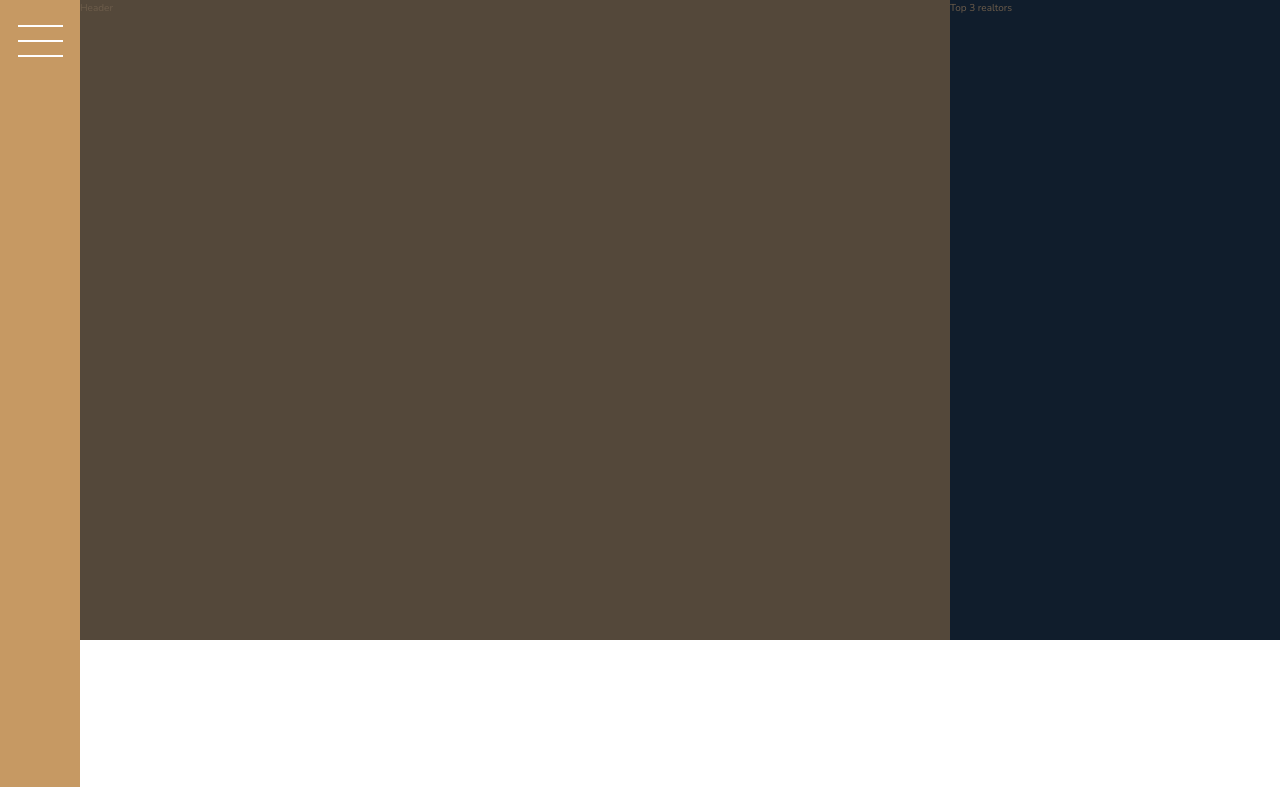
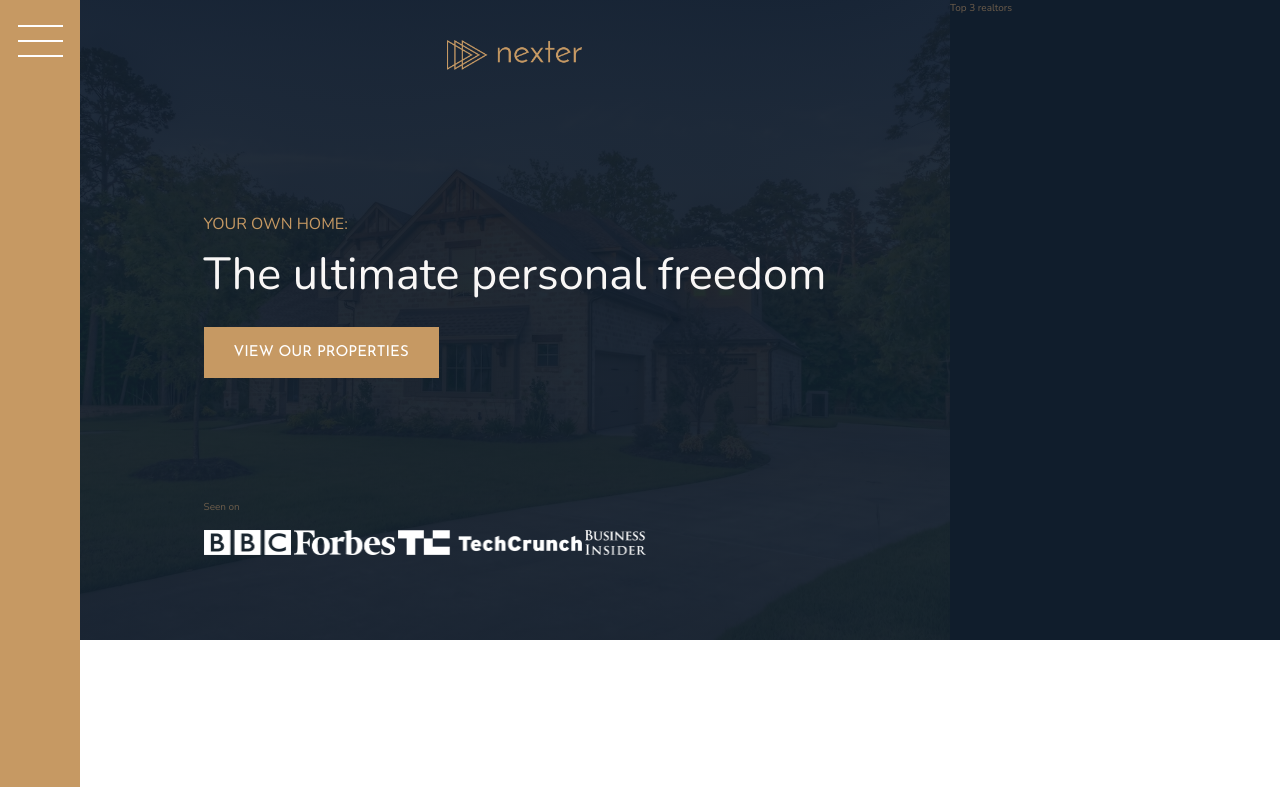
Before and after one commit to grglucastr/nexter, a website: page index.html in a window 1280 px wide. Shown: the top 787 px of the page. Drawn offline with nearby package versions, Linux system fonts and the light colour scheme.

Commit message:
Header part 1

```diff
--- a/index.html
+++ b/index.html
@@ -17,7 +17,22 @@
         </div>
 
         <header class="header">
-            Header
+            <img src="./img/logo.png" alt="Nexter logo" class="header__logo">
+
+            <h3 class="heading-3">Your own home:</h3>
+            <h1 class="heading-1">The ultimate personal freedom</h1>
+
+            <button class="btn header__btn">View our properties</button>
+
+            <div class="header_seenon--text">
+                Seen on
+            </div>
+            <div class="header__seenon-logos">
+                <img src="./img/logo-bbc.png" alt="Seen on logo 1">
+                <img src="./img/logo-forbes.png" alt="Seen on logo 2">
+                <img src="./img/logo-techcrunch.png" alt="Seen on logo 3">
+                <img src="./img/logo-bi.png" alt="Seen on logo 4">
+            </div>
         </header>
 
         <div class="realtors">
--- a/sass/_header.scss
+++ b/sass/_header.scss
@@ -1,4 +1,45 @@
 .header{
   background-color: $color-grey-dark-1;
   grid-column: full-start / col-end 6;
+
+  padding: 8rem;
+  padding-top: 4rem;
+
+
+  background-image:
+    linear-gradient(rgba($color-secondary, .93), rgba($color-secondary, .93)),
+    url('../img/hero.jpeg');
+
+  background-size: cover;
+  background-position: center;
+
+  display: grid;
+  grid-template-rows: 1fr min-content 6rem 1fr;
+  grid-template-columns: max-content;
+  grid-row-gap: 1.5rem;
+
+  justify-content: center;
+
+  &__logo{
+    height: 3rem;
+    justify-self: center;
+  }
+
+  &__btn{
+    align-self: start;
+    justify-self: start;
+  }
+
+  &__seenon-text{
+
+  }
+
+  &__seenon-logos{
+
+
+    img{
+      height: 2.5rem;
+    }
+
+  }
 }
--- a/sass/_typography.scss
+++ b/sass/_typography.scss
@@ -5,6 +5,9 @@
 
 .heading-1{
   @extend %heading;
+  font-size: 4.5rem;
+  color: $color-grey-light-1;
+  line-height: 1;
 }
 
 .heading-2{
```
Also changed, not shown: css/style.css.
